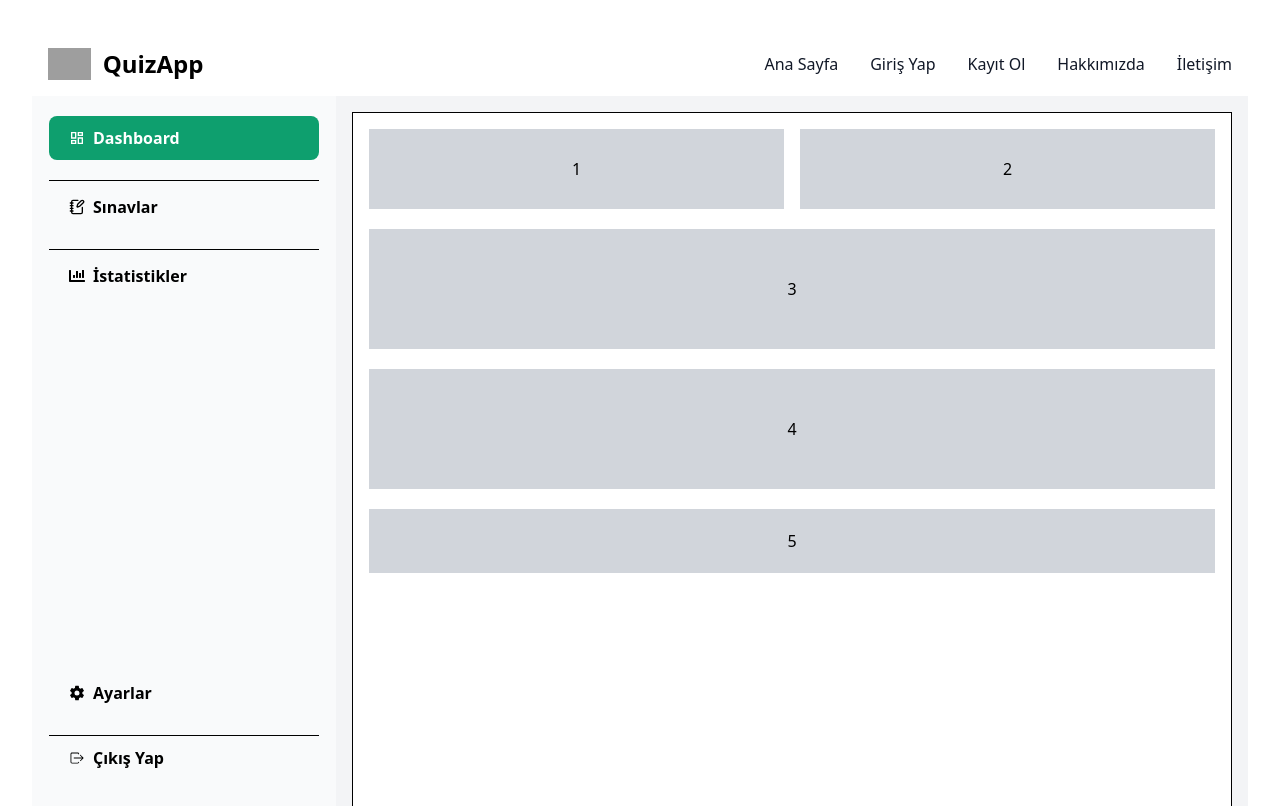
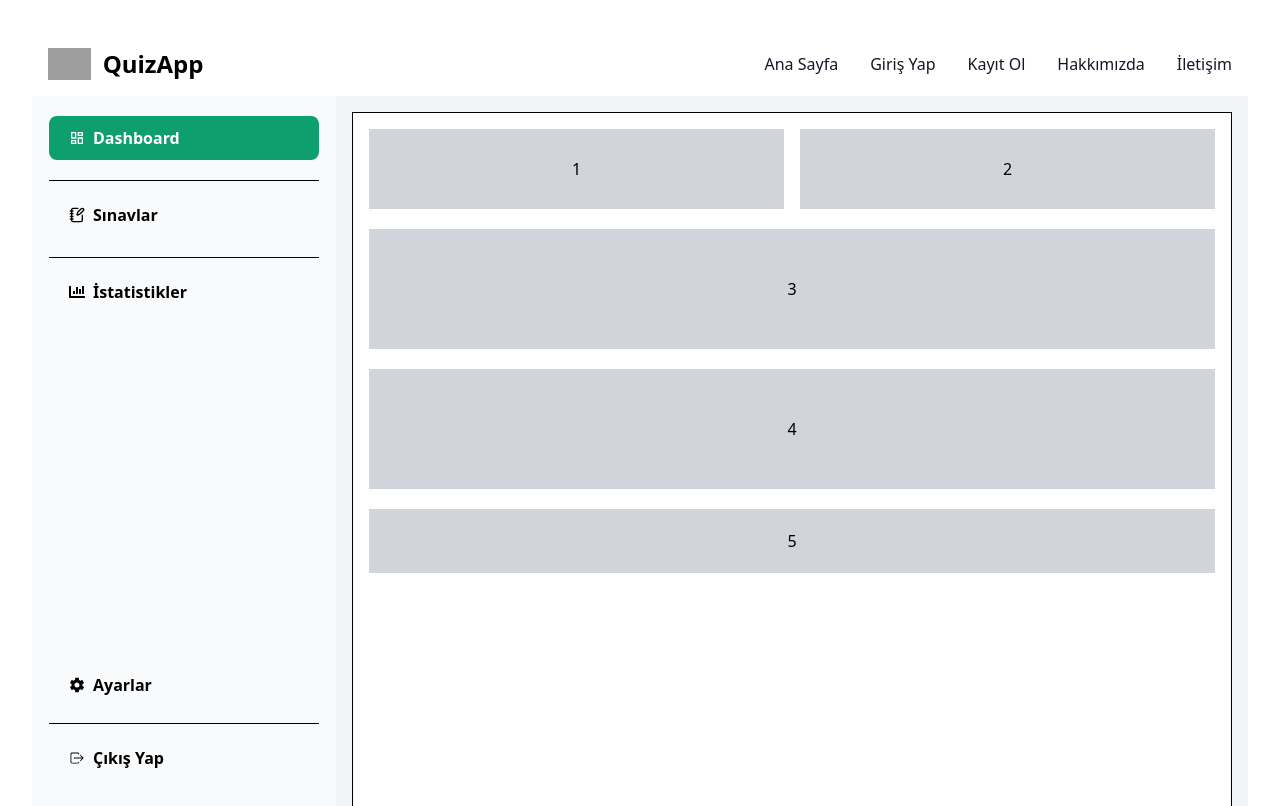
Before and after one commit to yusuftopcuu0/quiz-web-app, a React (Vite) app in the folder client/: page /dashboard in a window 1280 px wide. Shown: the top 806 px of the page. Built offline with nearby package versions, Linux system fonts and the light colour scheme; grey boxes are pictures that could not be loaded.

Commit message:
Update Sidebar component: adjust horizontal rule spacing for better layout consistency

```diff
--- a/client/src/components/Sidebar.tsx
+++ b/client/src/components/Sidebar.tsx
@@ -41,7 +41,7 @@ function Sidebar() {
               <MdOutlineDashboard />
               Dashboard
             </button>
-            <hr className="mb-1" />
+            <hr className="pb-3" />
             <button
               onClick={() => {
                 setActiveButton('exams');
@@ -52,7 +52,7 @@ function Sidebar() {
               <LuNotebookPen />
               Sınavlar
             </button>
-            <hr className="mb-1" />
+            <hr className="pb-3" />
             <button
               onClick={() => {
                 setActiveButton('statistics');
@@ -72,12 +72,12 @@ function Sidebar() {
                   setActiveButton('settings');
                   navigate('/');
                 }}
-                className={`flex items-center gap-2 justify-start rounded-lg text-black mb-5 dashboard-left-buttons ${activeButton === 'settings' ? 'bg-green-500 text-white' : ''}`}
+                className={`flex items-center gap-2 justify-start rounded-lg text-black mb-4 dashboard-left-buttons ${activeButton === 'settings' ? 'bg-green-500 text-white' : ''}`}
               >
                 <IoSettingsSharp />
                 Ayarlar
               </button>
-              <hr />
+              <hr className="pb-3" />
             </div>
 
             <div>
```
